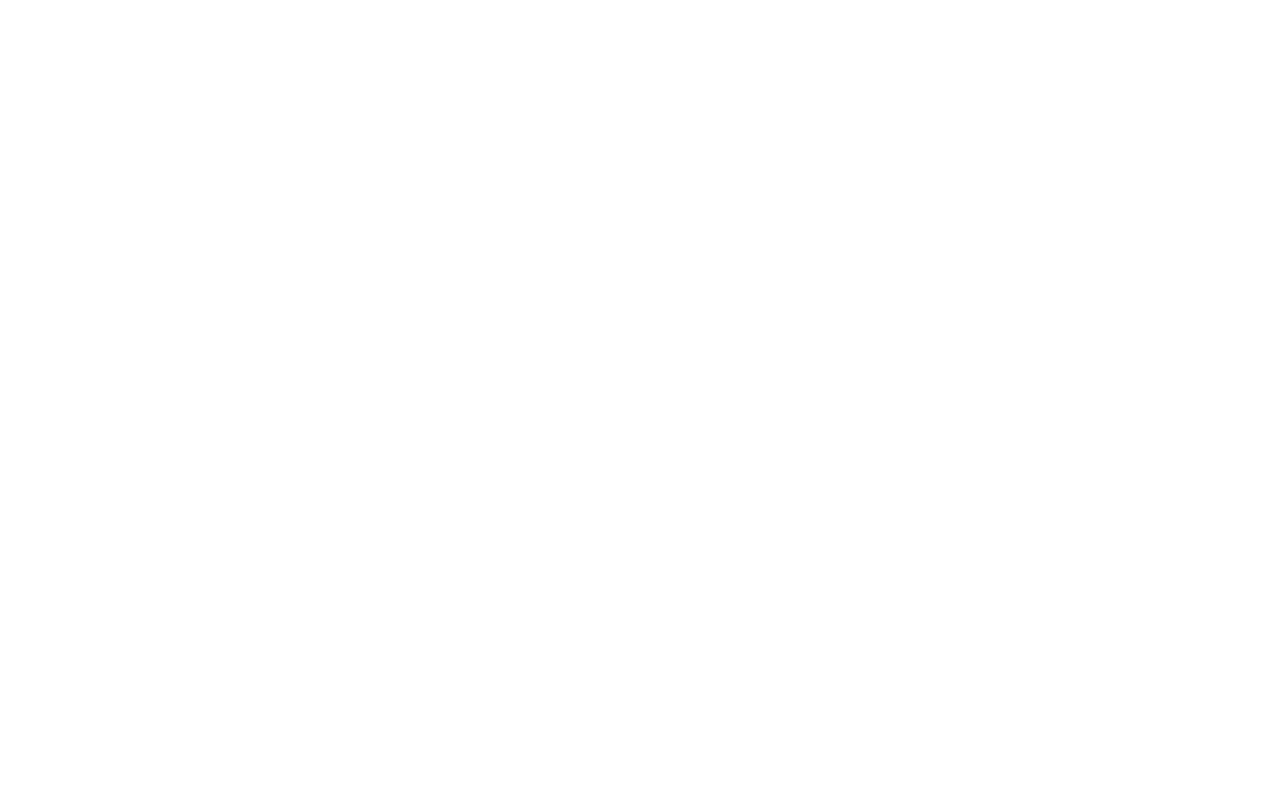
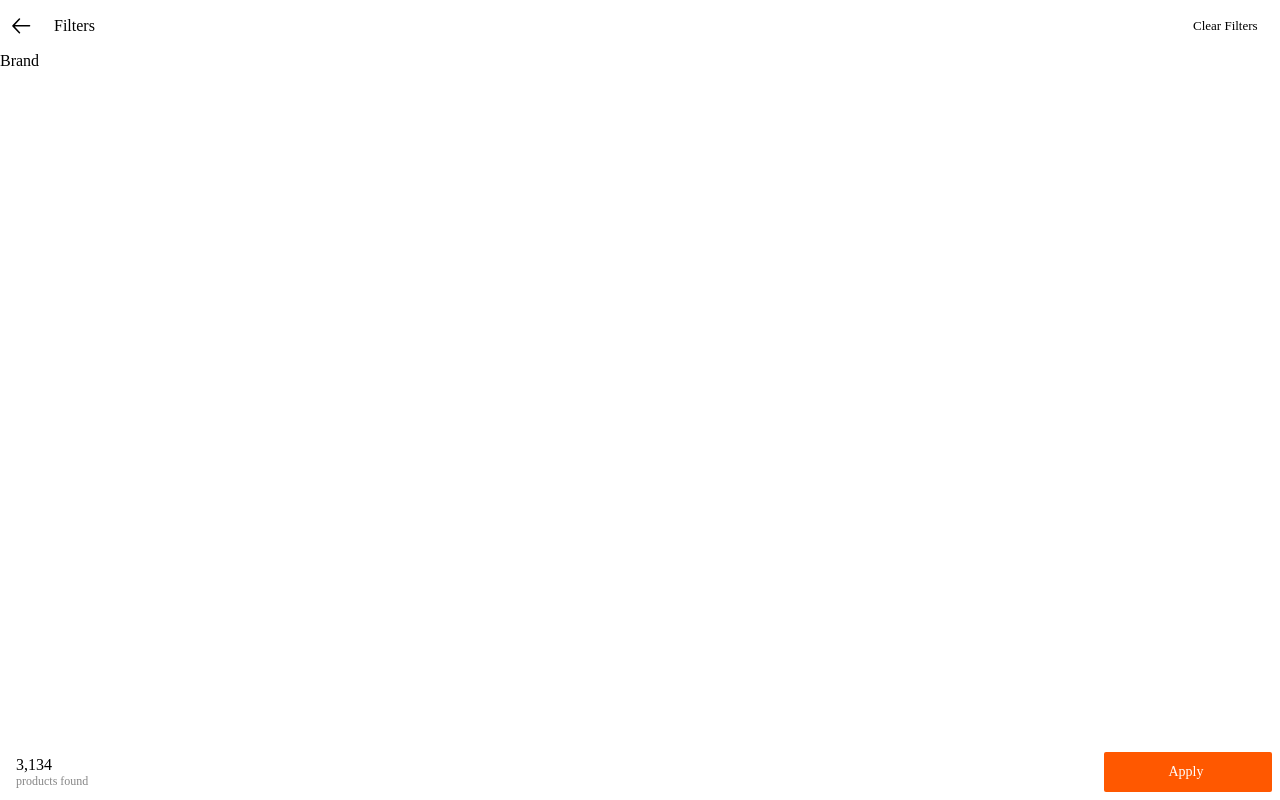
Before and after one commit to miduuh/Flipkart, a React (Vite) app in the folder flipkart/: page /headset/filter in a window 1280 px wide. Before the commit this address had no page. Built offline with nearby package versions, Linux system fonts and the light colour scheme; a web font is replaced by a local one.

Commit message:
30-08-2025

```diff
--- a/flipkart/src/App.jsx
+++ b/flipkart/src/App.jsx
@@ -3,6 +3,7 @@
 import Home from './components/Home'
 import SearchPage from './components/Pages/SearchPage'
 import Headset from './components/Pages/Headset/Headset'
+import Filters from './components/Pages/Headset/Filters/Filters'
 
 function App() {
 
@@ -12,6 +13,7 @@
         <Route path='/' element={<Home/>}/>
         <Route path='search' element={<SearchPage/>}/>
         <Route path='headset' element={<Headset/>}/>
+        <Route path='headset/filter' element={<Filters/>}/>
       </Routes>
     </>
   )
--- /dev/null
+++ b/flipkart/src/components/Pages/Headset/Filters/Filters.css
@@ -0,0 +1,54 @@
+.filter-head {
+  display: flex;
+  font-family: var(--robo-reg);
+  font-weight: 400;
+  height: 52px;
+  align-items: center;
+  width: 100%;
+  padding-left: 12px;
+}
+.filter-head-txt {
+  width: 75px;
+  font-size: 13px;
+  display: inline-block;
+  line-height: 12px;
+  right: 12px;
+  position: absolute;
+}
+.apply-filter {
+  position: absolute;
+  bottom: 0;
+  right: 0;
+  left: 0;
+  height: 56px;
+}
+.apply-div {
+  display: flex;
+  align-items: center;
+  margin: 8px 8px 8px 16px;
+}
+.count-div {
+  flex: 1 1 0;
+}
+.filter-count {
+  font-size: 12px;
+  color: rgb(135, 135, 135);
+}
+.aply-but {
+  align-items: center;
+  display: flex;
+  font-size: 14px;
+  padding-left: 65px;
+  padding-right: 68.5px;
+  white-space: pre-wrap;
+}
+.apply-button {
+  min-height: 40px;
+  background-color: rgb(255, 88, 0);
+  color: rgb(255, 255, 255);
+  border-radius: 2px;
+  display: flex;
+}
+.options{
+
+}
--- /dev/null
+++ b/flipkart/src/components/Pages/Headset/Filters/Filters.jsx
@@ -0,0 +1,58 @@
+import React from "react";
+import "./Filters.css";
+import { useNavigate } from "react-router-dom";
+
+const Filters = () => {
+  const navigate = useNavigate();
+
+  const goBack = () => {
+    navigate(-1);
+  };
+  return (
+    <div>
+      <div className="headset-head">
+        <div className="back-arrow" onClick={goBack}>
+          <svg
+            width="19"
+            height="16"
+            viewBox="0 0 19 16"
+            xmlns="http://www.w3.org/2000/svg"
+          >
+            <path
+              d="M17.556 7.847H1M7.45 1L1 7.877l6.45 6.817"
+              stroke="black"
+              strokeWidth="1.5"
+              strokeLinecap="round"
+              strokeLinejoin="round"
+              fill="none"
+            ></path>
+          </svg>
+        </div>
+        <div className="filter-head">
+          <span style={{width:"100%"}}>Filters</span>
+          <span className="filter-head-txt">Clear Filters</span>
+        </div>
+      </div>
+
+      <div className="apply-filter">
+        <div className="apply-div">
+            <div className="count-div">
+                <div>3,134</div>
+                <div className="filter-count">products found</div>
+            </div>
+            <div className="apply-button">
+                <div className="aply-but">Apply</div>
+            </div>
+        </div>
+      </div>
+
+      <div>
+        <div>
+          <div className="options">Brand</div>
+        </div>
+      </div>
+    </div>
+  );
+};
+
+export default Filters;
--- a/flipkart/src/components/Pages/Headset/ProductSection/DrawStar.jsx
+++ b/flipkart/src/components/Pages/Headset/ProductSection/DrawStar.jsx
@@ -1,6 +1,6 @@
 import React, { useRef, useEffect } from "react";
 
-const DrawStar = (totalStars = 5, rating) => {
+const DrawStar = ({totalStars = 5, rating}) => {
   const canvasRef = useRef(null);
 
   const drawStar = (
@@ -68,7 +68,9 @@
     <div className="rating">
       <div className="canvas">
         <canvas
-          style={{ width: "120px", height: "40px" }}
+        width={totalStars * 55}
+        height={120}
+          style={{ width: "80px", height: "35px" }}
           ref={canvasRef}
         ></canvas>
       </div>
--- a/flipkart/src/components/Pages/Headset/ProductSection/ProductSection.css
+++ b/flipkart/src/components/Pages/Headset/ProductSection/ProductSection.css
@@ -76,11 +76,11 @@
     display: flex;
     flex-direction: row;
     position: relative;
+    align-items: center;
 }
 .f-assured{
-    position: absolute;
+    position: relative;
     width: 60px;
     height: 16px;
-    left: 86px;
-    top: 8px;
+    top: -4px;
 }
--- a/flipkart/src/components/Pages/Headset/Sort&Map-context/SortContext.jsx
+++ b/flipkart/src/components/Pages/Headset/Sort&Map-context/SortContext.jsx
@@ -3,7 +3,6 @@
 const sortContext = createContext();
 
 export default function SortContext({ children }) {
-
   const [headset, setHeadset] = useState([]);
 
   useEffect(() => {
@@ -11,22 +10,20 @@
       try {
         const response = await fetch("/Headsets.json");
         const data = await response.json();
-        setHeadset(data.headsets)
+        setHeadset(data.headsets);
       } catch (error) {
         console.log("error fetching data:", error);
       }
-    }
-   fetchData()
-  },[]);
+    };
+    fetchData();
+  }, []);
 
   const [sortType, setSortType] = useState("popularity");
 
   const getSortedData = () => {
     const sortedData = [...headset].sort((a, b) => {
-      console.log('a',a,"b",b)
-      const priceA = a.discountPrice.replace(/,/g,'')
-      const priceB = b.discountPrice.replace(/,/g,'')
-      console.log(priceA)
+      const priceA = a.discountPrice.replace(/,/g, "");
+      const priceB = b.discountPrice.replace(/,/g, "");
       if (sortType === "popularity") return b.rating - a.rating;
       if (sortType === "lowToHigh") return priceA - priceB;
       if (sortType === "highToLow") return priceB - priceA;
@@ -38,10 +35,10 @@
     return sortedData;
   };
 
-
-
   return (
-    <sortContext.Provider value={{ sortType, setSortType, getSortedData, headset }}>
+    <sortContext.Provider
+      value={{ sortType, setSortType, getSortedData, headset }}
+    >
       {children}
     </sortContext.Provider>
   );
--- a/flipkart/src/components/Pages/Headset/SortFilter/Sort/Sort.jsx
+++ b/flipkart/src/components/Pages/Headset/SortFilter/Sort/Sort.jsx
@@ -12,10 +12,10 @@
   const { sortType, setSortType} = useSort()
 
   return (
-    <div
+    <div onClick={handleClick}
       style={isVisible ? { visibility: "visible" } : { visibility: "hidden" }}
     >
-      <div className="bg-black" onClick={handleClick}></div>
+      <div className="bg-black"></div>
       <div className="classify">
         <div className="sort-by">SORT BY</div>
         <div className="sort-ul"></div>
--- a/flipkart/src/components/Pages/Headset/SortFilter/SortFilter.jsx
+++ b/flipkart/src/components/Pages/Headset/SortFilter/SortFilter.jsx
@@ -1,13 +1,14 @@
 import React, { useState } from "react";
 import "./SortFilter.css";
 import Sort from "./Sort/Sort";
+import { Link } from "react-router-dom";
 
 const SortFilter = () => {
-  const [isVisible, setIsVisible] = useState(false)
+  const [isVisible, setIsVisible] = useState(false);
 
   const handleClick = () => {
-    setIsVisible(!isVisible)
-  }
+    setIsVisible(!isVisible);
+  };
   return (
     <div className="sortFilter">
       <div className="sort-border">
@@ -29,8 +30,9 @@
 
           <div className="mid-line"></div>
 
+          <Link to={"filter"} className="sort">
             <div className="sort">
-            <div style={{ position: "relative", marginTop:"5px" }}>
+              <div style={{ position: "relative", marginTop: "5px" }}>
                 <svg width="20" height="20" viewBox="0 0 256 256">
                   <path fill="none" d="M0 0h256v256H0z"></path>
                   <path
@@ -76,9 +78,10 @@
               </div>
               <div className="sort-txt">Filter</div>
             </div>
+          </Link>
         </div>
       </div>
-      <Sort isVisible={isVisible} handleClick={handleClick}/>
+      <Sort isVisible={isVisible} handleClick={handleClick} />
     </div>
   );
 };
```
Lines whose indentation alone changed are shown as unchanged.
